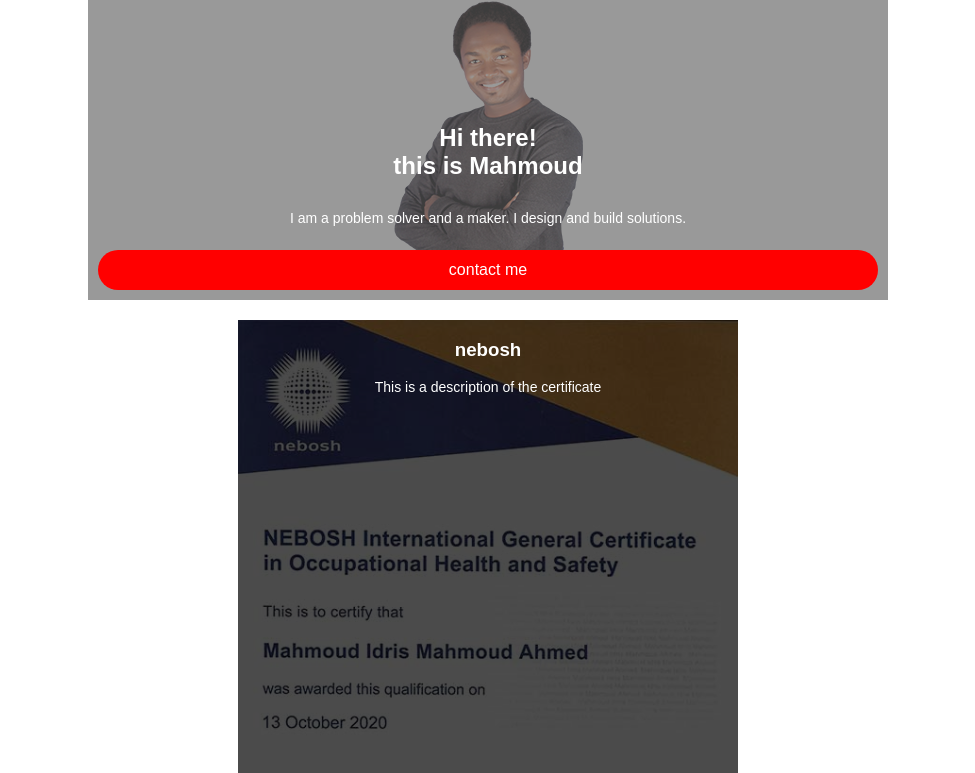
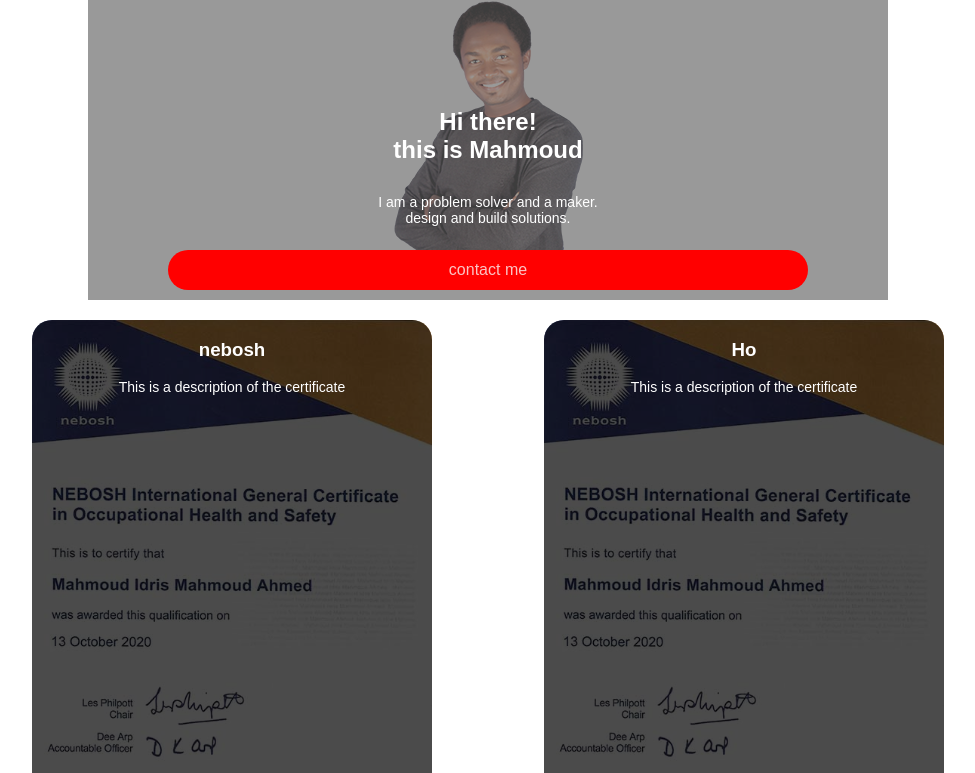
Before and after one commit to MAHMOUD-IDRIS/documents, a plain HTML site: page index.html in a window 1280 px wide. Shown: the top 773 px of the page, without its empty margins (152-1127 px from the left). Drawn offline with Linux system fonts and the light colour scheme.

Commit message:
no change

```diff
--- a/index.html
+++ b/index.html
@@ -12,15 +12,17 @@
     <!--Header goes here!-->
     <header>
 
-            <div class="welcome">
+        <div class="welcome">
             <h1>Hi there! <br>this is Mahmoud</h1>
-            <p>I am a problem solver and a maker. I design and build solutions.</p>
-            <button>contact me</button>
+            <p>I am a problem solver and a maker. <br> design and build solutions.</p>
+            <button class="contactBtn">contact me</button>
         </div>
+
 <img class="mahmoud" src="./mahmoudIdrs.png" alt="">
     </header>
     <!--main goes below-->
     <main id="main">
+
 
     </main>
     <footer>
--- a/style.css
+++ b/style.css
@@ -8,6 +8,7 @@
 }
 h1 {
     font-size: 1.5em;
+    margin-top: 80px;
 }
 p {
     font-size: 14px;
@@ -19,7 +20,6 @@
     /*background-color: rosybrown;*/
     display: flex;
     justify-content: center;
-
 }
 
 .welcome {
@@ -30,10 +30,13 @@
     display: flex;
     flex-direction: column;
     justify-content: flex-end;
+    align-items: center;
     z-index: 1;
+    position: relative;
+
     }
 
-.welcome button {
+.contactBtn {
     background: red;
     border-style: none;
     margin: 10px;
@@ -43,7 +46,9 @@
     padding-right: 1em;
     padding-left: 1em;
     font-size: 1em;
-    color: white;
+    color: #faeaead5;
+    width: 80%;
+
 }
 
 header .mahmoud {
@@ -51,6 +56,13 @@
    position: absolute;
    opacity: 0.6;
 
+}
+main {
+
+    display: flex;
+    flex-wrap: wrap;
+    justify-content: center;
+    position: relative;
 }
 .qualificationContainer {
 
@@ -62,6 +74,7 @@
     margin: auto;
     text-align: center;
     margin-top: 20px;
+    border-radius: 20px;
 
 
 }
@@ -76,10 +89,14 @@
 width: 100%;
     }
 @media only screen and (min-width: 700px ){
-
+   main {
+       width: 80%;
+       margin: auto;
+       justify-content: space-around;
+   }
     .qualificationContainer {
 
-            width: 500px;
+            width: 400px;
     }
     header {
         width: 800px;
```
